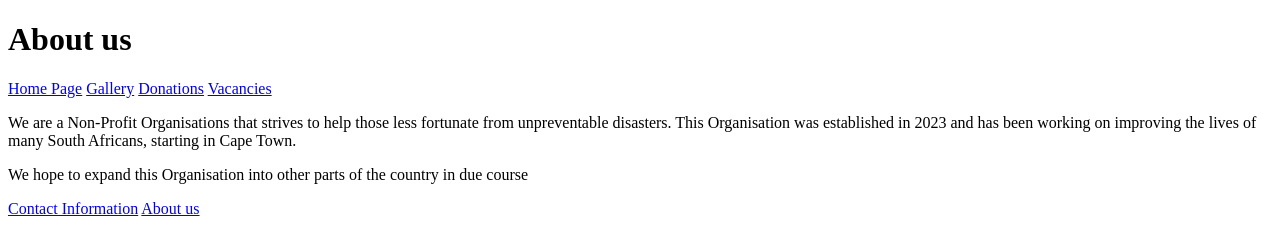
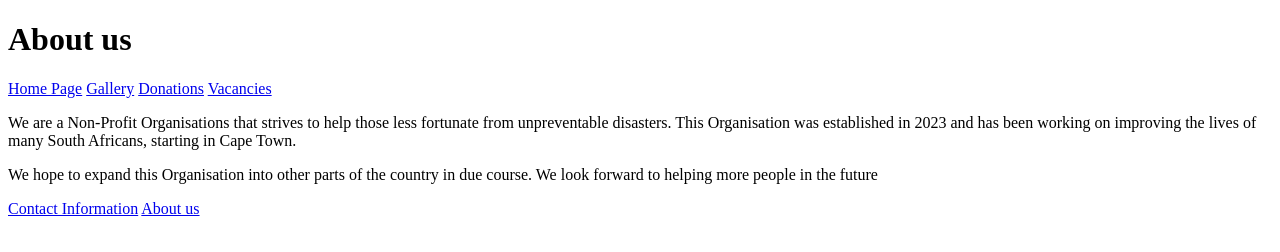
Before and after one commit to VCCT-WEDE5020-2024-G2/ST10450853-NKOSINATHIMAQUNGELA-POE-PART-1, a plain HTML site: page About.html in a window 1280 px wide. Drawn offline with Linux system fonts and the light colour scheme.

Commit message:
Added more text in the about section

```diff
--- a/About.html
+++ b/About.html
@@ -20,7 +20,7 @@
 We are a Non-Profit Organisations that strives to help those less fortunate from unpreventable disasters.
 This Organisation was established in 2023 and has been working on improving the lives of many South Africans, starting in Cape Town.
     </P>
-    <p> We hope to expand this Organisation into other parts of the country in due course</p>
+    <p> We hope to expand this Organisation into other parts of the country in due course. We look forward to helping more people in the future</p>
 
 </body>
 <footer>
```
